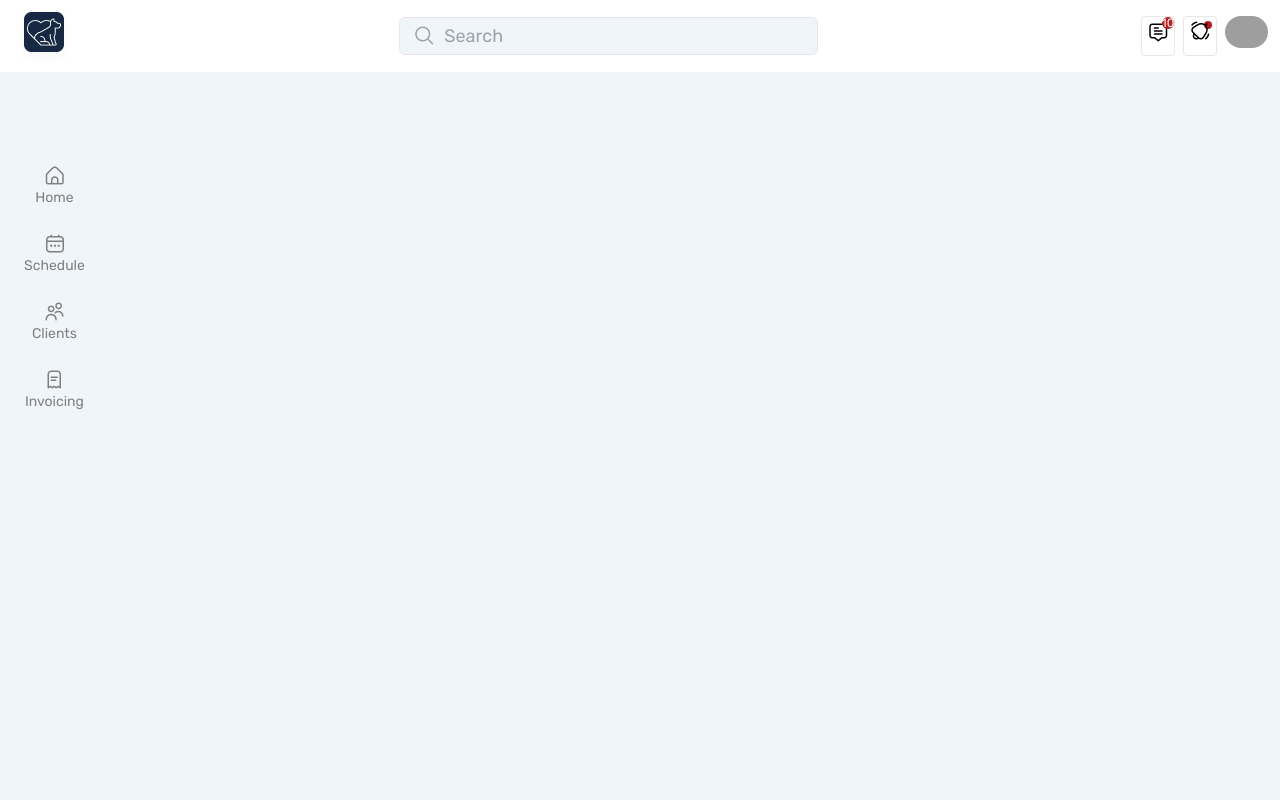
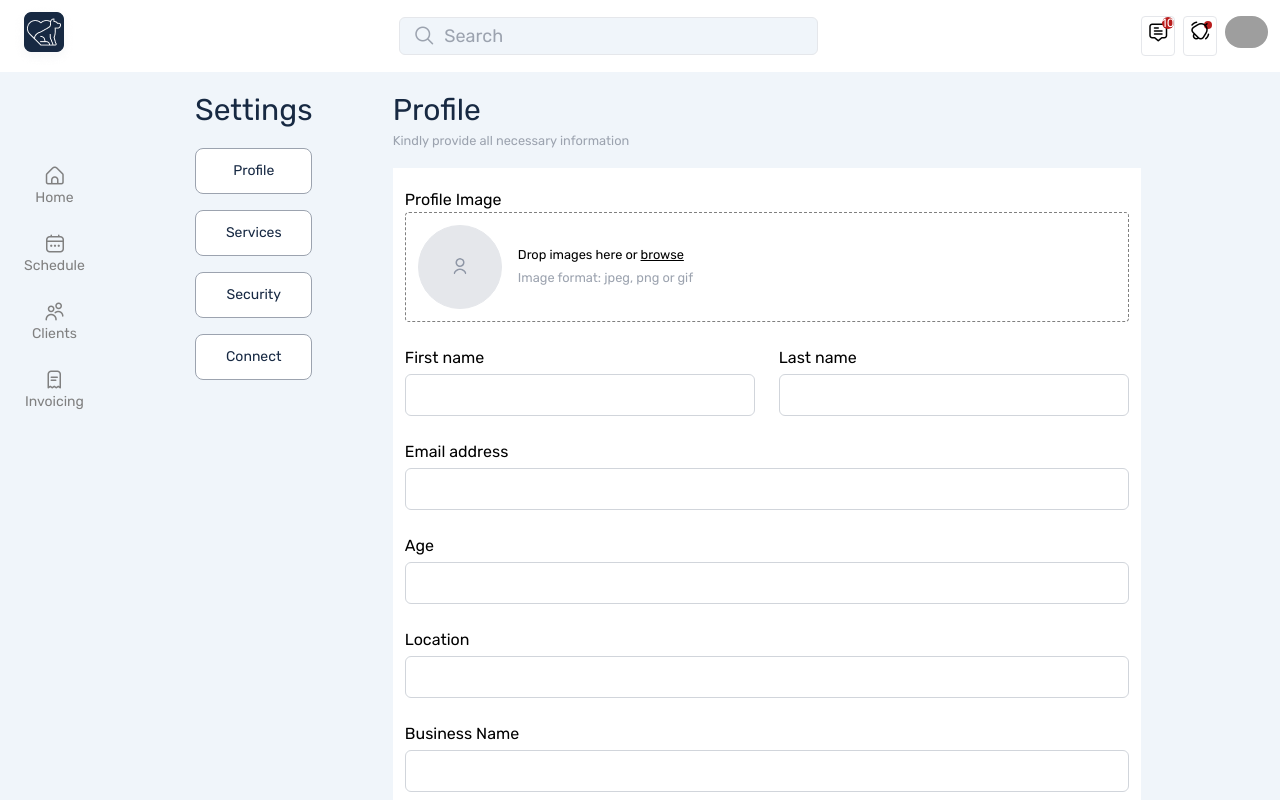
Before and after one commit to dapobelieve/luna-trainer, a Nuxt app: page /Settings in a window 1280 px wide. Shown: the top 800 px of the page. Built offline with nearby package versions, Linux system fonts and the light colour scheme; grey boxes are pictures that could not be loaded; what v-calendar would draw is missing.

Commit message:
settings page

```diff
--- a/assets/css/theme.scss
+++ b/assets/css/theme.scss
@@ -51,3 +51,11 @@ body {
 .divider-color {
   border:2px solid rgba(23, 41, 66, 1);
 }
+
+.sec-color {
+  color: #172942;;
+}
+
+.profile-form-size {
+  width: 748px;
+}
--- /dev/null
+++ b/components/ProfileForm.vue
@@ -0,0 +1,109 @@
+<template>
+  <div class="tail-grid tail-gap-4 tail-mb-4">
+    <div>
+      <form autocomplete="off" class="tail-grid tail-gap-6">
+        <div class="">
+          <label for="location" class="form-label">Profile Image</label>
+          <div class="border-dashed tail-flex tail-items-center tail-rounded tail-p-3">
+            <img
+              class="tail-p-8 tail-rounded-full tail-border tail-bg-gray-200"
+              src="~/assets/img/user.svg"
+            >
+            <div class="tail-ml-4">
+              <small class="tail-block"> Drop images here or <u>browse</u> </small>
+              <small class="tail-text-gray-400">Image format: jpeg, png or gif</small>
+            </div>
+          </div>
+        </div>
+        <div class="tail-flex tail-justify-between tail-gap-6">
+          <div class="tail-w-full">
+            <label for="first_name" class="block text-sm font-medium text-gray-700">First name</label>
+            <input type="text" class="tail-bg-white tail-w-full tail-p-2.5 tail-block sm:tail-text-sm tail-mt-1 tail-border tail-border-gray-300 tail-rounded-md">
+          </div>
+
+          <div class="tail-w-full">
+            <label for="last_name" class="block text-sm font-medium text-gray-700">Last name</label>
+            <input type="text" class="tail-bg-white tail-w-full tail-p-2.5 tail-block sm:tail-text-sm tail-mt-1 tail-border tail-border-gray-300 tail-rounded-md">
+          </div>
+        </div>
+        <div class="">
+          <label for="email" class="">Email address</label>
+          <input type="email" class="tail-w-full tail-bg-white tail-p-2.5 tail-block sm:tail-text-sm tail-mt-1 tail-border tail-border-gray-300 tail-rounded-md">
+        </div>
+        <div class="">
+          <label for="experience" class="">Age</label>
+          <input type="text" class="tail-w-full tail-bg-white tail-p-2.5 tail-block sm:tail-text-sm tail-mt-1 tail-border tail-border-gray-300 tail-rounded-md">
+        </div>
+        <div class="">
+          <label for="location" class="">Location</label>
+          <input type="text" class="tail-w-full tail-bg-white tail-p-2.5 tail-block sm:tail-text-sm tail-mt-1 tail-border tail-border-gray-300 tail-rounded-md">
+        </div>
+        <div class="">
+          <label for="business-name" class="">Business Name</label>
+          <input type="text" class="tail-w-full tail-bg-white tail-p-2.5 tail-block sm:tail-text-sm tail-mt-1 tail-border tail-border-gray-300 tail-rounded-md">
+        </div>
+        <div class="">
+          <label for="url" class="">Website URL</label>
+          <input type="text" class="tail-w-full tail-bg-white tail-p-2.5 tail-block sm:tail-text-sm tail-mt-1 tail-border tail-border-gray-300 tail-rounded-md">
+        </div>
+        <div class="">
+          <label for="experience" class="">Years of experience</label>
+          <input type="text" class="tail-w-full tail-bg-white tail-p-2.5 tail-block sm:tail-text-sm tail-mt-1 tail-border tail-border-gray-300 tail-rounded-md">
+        </div>
+        <div class="">
+          <label for="Specialization" class="">Specialization</label>
+          <input type="text" class="tail-w-full tail-bg-white tail-p-2.5 tail-block sm:tail-text-sm tail-mt-1 tail-border tail-border-gray-300 tail-rounded-md">
+        </div>
+        <div class="tail-flex tail-justify-end">
+          <button
+            type="button"
+            class="primary-color tail-text-white tail-border-0 tail-w-100 tail-mt-2 tail-rounded tail-p-1.5"
+            @click="$router.push({ name: 'Dashboard' })"
+          >
+            Save Changes
+          </button>
+        </div>
+      </form>
+    </div>
+  </div>
+</template>
+<script>
+export default {
+  name: 'ProfileSetup',
+  layout: 'authLayout',
+  auth: false
+}
+</script>
+<style scoped>
+.border-dashed {
+  border: 1px solid gray;
+  border-style: dashed;
+}
+</style>
+  <div class="tail-grid tail-gap-4 tail-mb-4 profile-form-size">
+    <div>
+      <form autocomplete="off" class="tail-grid tail-gap-6">
+        <div class="">
+          <label for="location" class="form-label">Profile Image</label>
+          <div class="border-dashed tail-flex tail-items-center tail-rounded tail-p-3">
+            <img
+              class="tail-p-8 tail-rounded-full tail-border tail-bg-gray-200"
+              src="~/assets/img/user.svg"
+            >
+            <div class="tail-ml-4">
+              <small class="tail-block"> Drop images here or <u>browse</u> </small>
+              <small class="tail-text-gray-400">Image format: jpeg, png or gif</small>
+            </div>
+          </div>
+        </div>
+        <div class="tail-flex tail-justify-between tail-gap-6">
+          <div class="tail-w-full">
+            <label for="first_name" class="block text-sm font-medium text-gray-700">First name</label>
+            <input type="text" class="tail-bg-white tail-w-full tail-p-2.5 tail-block sm:tail-text-sm tail-mt-1 tail-border tail-border-gray-300 tail-rounded-md" />
+          </div>
+
+          <div class="tail-w-full">
+            <label for="last_name" class="block text-sm font-medium text-gray-700">Last name</label>
+            <input type="text" class="tail-bg-white tail-w-full tail-p-2.5 tail-block sm:tail-text-sm tail-mt-1 tail-border tail-border-gray-300 tail-rounded-md" />
+          </div>
+        </div>
--- /dev/null
+++ b/components/SettingsNav.vue
@@ -0,0 +1,82 @@
+<template>
+  <div>
+    <div class="tail-grid tail-grid-cols-1 tail-gap-4 tail-text-base">
+      <NuxtLink
+        :to="{ name: 'Settings' }"
+        class="tail-flex tail-flex-col tail-items-center tail-px-4 tail-py-3"
+        href=""
+        exact-active-class="active"
+      >
+        <span class="tail-text-sm">
+          Profile
+        </span>
+      </NuxtLink>
+      <NuxtLink
+        :to="{ name: 'Settings' }"
+        class="tail-flex tail-flex-col tail-items-center tail-px-4 tail-py-3"
+        href=""
+        exact-active-class="active"
+      >
+        <span class="tail-text-sm">
+          Services
+        </span>
+      </NuxtLink>
+      <NuxtLink
+        :to="{ name: 'Settings' }"
+        class="tail-flex tail-flex-col tail-items-center tail-px-4 tail-py-3"
+        href=""
+        exact-active-class="active"
+      >
+        <span class="tail-text-sm">
+          Security
+        </span>
+      </NuxtLink>
+      <NuxtLink
+        :to="{ name: 'Settings' }"
+        class="tail-flex tail-flex-col tail-items-center tail-px-4 tail-py-3"
+        href=""
+        exact-active-class="active"
+      >
+        <span class="tail-text-sm">
+          Connect
+        </span>
+      </NuxtLink>
+    </div>
+  </div>
+</template>
+
+<style lang="scss" scoped>
+a {
+  // @apply tail-text-gray-500 tail-no-underline;
+  text-decoration: none;
+  color: gray;
+}
+
+.active {
+  color: rgb(23,41,67);
+}
+.active:focus {
+  outline: none !important;
+}
+
+@media only screen and (min-width: 769px) {
+  .nav {
+    display: flex;
+    flex-direction: column;
+    // justify-content: center;
+    margin-top: 5em;
+    height: calc(100% - 64px);
+    position: fixed;
+    left: 0;
+    text-transform: capitalize;
+  }
+
+  .active {
+    border: 1px solid rgba(156, 163, 175) !important;
+    border-radius: 0.375rem;
+    background: #fff;
+    border-radius: 0.5rem !important;
+    background: #fff !important;
+  }
+}
+</style>
--- a/layouts/default.vue
+++ b/layouts/default.vue
@@ -31,7 +31,7 @@
             class="tail-p-1 tail-bg-red-700 tail-absolute tail-right-1 tail-top-1 tail-rounded-full"
           />
           <div class="tail-relative">
-            <button @click="NotificationDropdownIsOpen = !NotificationDropdownIsOpen">
+            <button @click="NotificationDropdownIsOpen = !NotificationDropdownIsOpen" @blur="NotificationDropdownIsOpen = false">
               <i class="ns-bell-ring tail-p-1" />
             </button>
             <div class="tail-absolute tail-right-0  tail-m-5">
@@ -40,7 +40,7 @@
           </div>
         </span>
         <div class="tail-relative">
-          <button @click="profileDropdownIsOpen= !profileDropdownIsOpen">
+          <button @click="profileDropdownIsOpen= !profileDropdownIsOpen" @blur="profileDropdownIsOpen =false">
             <img
               class="tail-rounded-full tail-h-8"
               src="https://www.gravatar.com/avatar/205e460b479e2e5b48aec07710c08d50"
--- /dev/null
+++ b/pages/Settings.vue
@@ -0,0 +1,42 @@
+<template>
+  <div>
+    <div class="tail-py-5">
+      <div class="tail-flex tail-justify-between tail-px-24">
+        <div class="tail-relative">
+          <div class="tail-sticky">
+            <h3 class="tail-text-3xl tail-font-medium sec-color">
+              Settings
+            </h3>
+            <div class="tail-pt-5">
+              <SettingsNav />
+            </div>
+          </div>
+        </div>
+
+        <div class="tail-w-4/5">
+          <div>
+            <div class="tail-pb-4">
+              <h3 class="tail-text-3xl tail-font-medium sec-color">
+                Profile
+              </h3>
+              <small class="tail-text-gray-400">Kindly provide all necessary information</small>
+            </div>
+            <div class="tail-pt-5 tail-bg-white profile-form-size tail-p-3">
+              <ProfileForm />
+            </div>
+          </div>
+        </div>
+      </div>
+    </div>
+  </div>
+</template>
+
+<script>
+export default {
+
+}
+</script>
+
+<style>
+
+</style>
```
